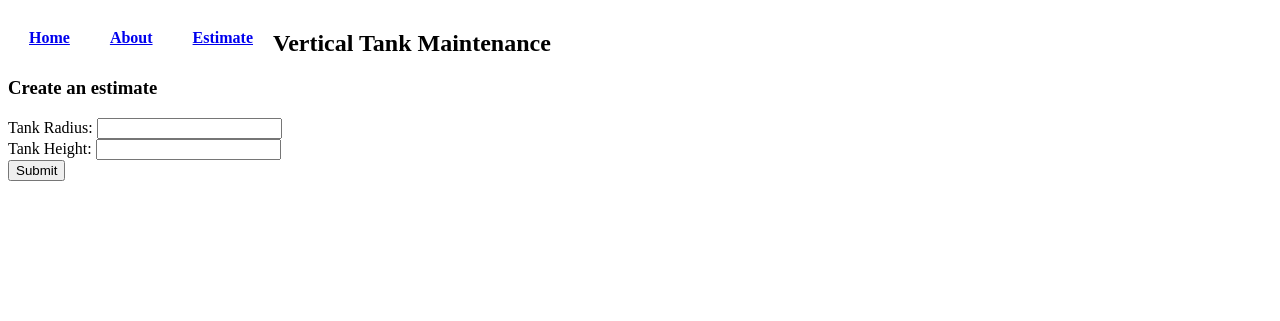
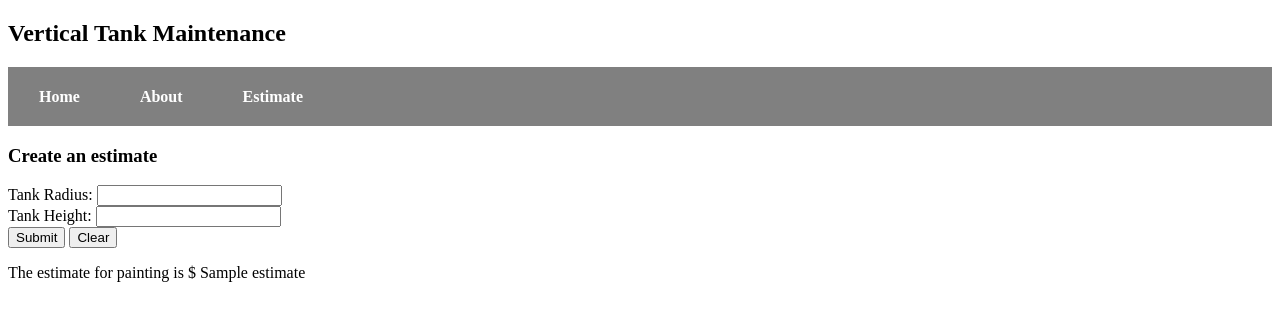
Before and after one commit to nataliemccormick7/HW_7-, a Flask app: template templates/estimate.html in a window 1280 px wide. Shown: the top 321 px of the page. Run offline with Flask 2, Linux system fonts and the light colour scheme; the template is opened without the code that fills it: most values are stand-ins (such as "Sample title", 1, 10 or a date in 2020).

Commit message:
additional changes and commits

```diff
--- a/app.py
+++ b/app.py
@@ -13,8 +13,20 @@ def index():
 def about():
     return render_template('about.html', pageTitle='About Vertical Tank Maintenance')
 
-@app.route('/estimate')
+@app.route('/estimate', methods=['POST','GET'])
 def estimate():
+    if request.method=="POST":
+        radius= float(request.form['tank_radius'])
+        height= float(request.form['tank_height'])
+        area_tank_top= pi*radius**2
+        area_sides=2*(pi*(radius*height))
+        total_area= area_tank_top + area_sides
+        square_feet= total_area/144
+        material_cost= square_feet*25
+        labor_cost= square_feet*15
+        total_estimate= material_cost+ labor_cost
+        total_estimate = str(round(total_estimate, 2))
+        return render_template('estimate.html', pageTitle='Make Estimate', estimate = total_estimate)
     return render_template('estimate.html', pageTitle='Make Estimate')
 
 
--- a/static/css/stylesheet.css
+++ b/static/css/stylesheet.css
@@ -6,8 +6,24 @@ body {
   list-style-type: none;
   margin: 0 auto;
   padding: 1px;
+  position: static
 }
 
+#navlist a {
+  padding: 10px 10px;
+}
+
+#navlist a:link, #navlist a:visited {
+  color: white;
+  background-color: gray;
+  text-decoration: none;
+}
+
+#navlist a:hover {
+  color: blue;
+  background-color: white;
+  text-decoration: none;
+}
 
 
 #navlist li {
@@ -15,11 +31,17 @@ body {
   float: left;
   font-weight: bold;
   text-align: center;
+  color:white
   font-family: "Times New Roman";
   padding: 20px;
 }
 
-
+#menubar {
+  background-color: gray;
+  width: 100%;
+  overflow: hidden;
+  clear:both
+}
 
 .picture {bottom: 0;
 }
--- a/templates/base.html
+++ b/templates/base.html
@@ -6,6 +6,7 @@
     <title>{{ pageTitle }}</title>
 	<link rel="stylesheet" type="text/css" href="{{ url_for('static', filename='css/stylesheet.css') }}">
 </head>
+  <h2> Vertical Tank Maintenance </h2>
       <div id="menubar">
 
       <nav>
@@ -25,6 +26,6 @@
 
 	  {% endblock %}
 
- </body>
+  </body>
 
 </html>
--- a/templates/estimate.html
+++ b/templates/estimate.html
@@ -4,10 +4,10 @@
 
 {% block body %}
 
-	<h2> Vertical Tank Maintenance</h2>
+
 
 	<h3> Create an estimate</h3>
-	<form action="/estimate">
+	<form action="/estimate" method= "POST">
 		<label for="tank_radius">Tank Radius:</label>
 		<input type="text" id="tank_radius" name="tank_radius" />
 		<br>
@@ -15,5 +15,11 @@
 		<input type="text" id="tank_height" name="tank_height" />
 		<br>
 		<input type="submit" id="submit" value="Submit">
+		<input type="reset" value="Clear" />
 	</form>
-	{% endblock %}
+
+{% if estimate %}
+<p> The estimate for painting is $ {{estimate}} </p>
+{% endif %}
+
+{% endblock %}
```
Also changed, not shown: templates/about.html (+5 -2 lines), 1 other file. Lines whose indentation alone changed are shown as unchanged.
